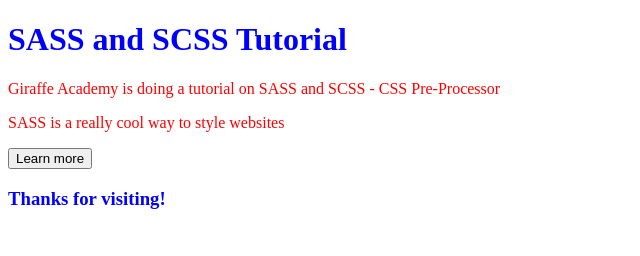
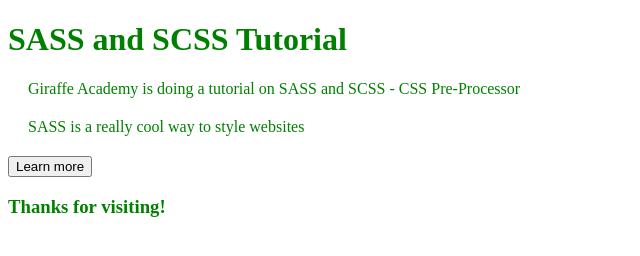
Before and after one commit to KajalPourjalil/sass-learning, a plain HTML site: page index.html in a window 1280 px wide. Shown: the whole page, without its empty margins (0-640 px from the left). Drawn offline with Linux system fonts and the light colour scheme.

Commit message:
small testing

```diff
--- a/style/style.scss
+++ b/style/style.scss
@@ -1,12 +1,20 @@
+$text-color: green;
+$p-margin-style: 20px;
+
+
 html {
-    color: red;
+    color: $text-color;
 }
 
 .header {
-    color: blue;
+    color: $text-color;
 
 }
 
 .footer {
-    color: blue
+    color: $text-color;
 }
+
+p {
+    margin: $p-margin-style;
+}
```
Also changed, not shown: style/style.css, 1 other file.
